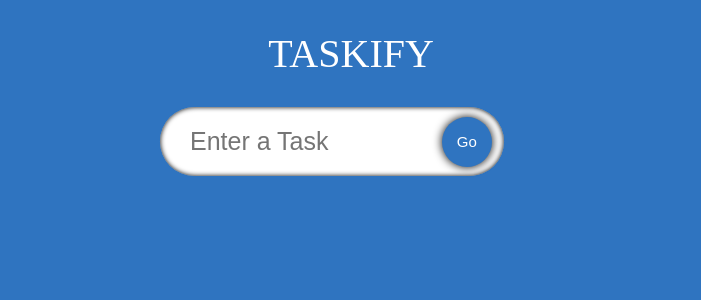
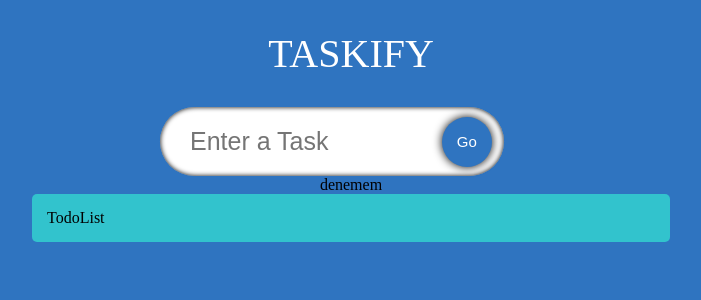
Before and after one commit to Msolmaz4/todoTyscript, a React (Create React App) app: page / in a window 1280 px wide. Shown: the top 300 px of the page, without its empty margins (289-990 px from the left). Built offline with nearby package versions, Linux system fonts and the light colour scheme; a web font is replaced by a local one.

Commit message:
single_todos

```diff
--- a/package.json
+++ b/package.json
@@ -12,6 +12,7 @@
     "@types/react-dom": "^18.2.17",
     "react": "^18.2.0",
     "react-dom": "^18.2.0",
+    "react-icons": "^4.12.0",
     "react-scripts": "5.0.1",
     "typescript": "^4.9.5",
     "web-vitals": "^2.1.4"
--- a/src/App.css
+++ b/src/App.css
@@ -1,6 +1,6 @@
 @import url('https://fonts.googleapis.com/css2?family=Catamaran:wght@700&family=Neucha&display=swap');
 
-.App {
+ .App {
   width: 100vw;
   min-height: 100vh;
   display: flex;
@@ -10,7 +10,7 @@
   font-family: "Neucha", cursive;
 }
 
-.heading {
+ .heading {
   text-transform: uppercase;
   font-size: 40px;
   margin: 30px 0;
--- a/src/App.tsx
+++ b/src/App.tsx
@@ -1,28 +1,34 @@
-import React, { useState } from "react";
+import React, {  useState } from "react";
 
 import "./App.css";
 import InputFeild from "./components/InputFeild";
 import { Todo } from "./components/model";
+import TodoList from "./components/TodoList";
 
 function App() {
   const [todo, setTodo] = useState<string>("");
   const [todos, setTodos] = useState<Todo[]>([]);
+
 
   const handleAdd = (e: React.FormEvent) => {
     e.preventDefault();
 
    if(todo){
     setTodos([...todos,{id:Date.now(),todo:todo,isDone:false}])
+    setTodo('')
    }
+  };
+  console.log(todos)
 
 
-
-  };
 
   return (
     <div className="App">
       <span className="heading"> TASKIFY</span>
       <InputFeild todo={todo} setTodo={setTodo} handleAdd={handleAdd} />
+      denemem
+     <TodoList todos= {todos} setTodos = {setTodos}/>
+
     </div>
   );
 }
--- a/src/components/InputFeild.tsx
+++ b/src/components/InputFeild.tsx
@@ -1,4 +1,4 @@
-import React from "react";
+import React, { useRef } from "react";
 import "./styles.css";
 
 interface Props {
@@ -8,10 +8,20 @@ interface Props {
 }
 
 const InputFeild: React.FC<Props> = ({ todo, setTodo,handleAdd }: Props) => {
+
+    const inputRef = useRef<HTMLInputElement>(null)
+
   return (
     <div>
-      <form className="input" onSubmit={handleAdd}>
+      <form className="input" onSubmit={(e)=>{
+        handleAdd(e)
+        inputRef.current?.blur()
+
+        // blur() fonksiyonu ise, bir HTML elementinin odak (focus) durumunu sonlandırır. Yani, bu fonksiyonu çağırdığınızda, ilgili input elementi odaklı durumdan çıkar ve herhangi bir kullanıcı etkileşimine yanıt vermez.
+
+    }}>
         <input
+          ref={inputRef}
           value={todo}
           onChange={(e) => setTodo(e.target.value)}
           type="input"
@@ -19,8 +29,8 @@ const InputFeild: React.FC<Props> = ({ todo, setTodo,handleAdd }: Props) => {
           className="input_box"
         />
         <button className="input_submit" type="submit">
-          {" "}
-          Go{" "}
+
+          Go
         </button>
       </form>
     </div>
--- /dev/null
+++ b/src/components/Single.tsx
@@ -0,0 +1,33 @@
+import React from 'react'
+import { CiEdit } from "react-icons/ci";
+import { MdDelete } from "react-icons/md";
+import { IoMdDoneAll } from "react-icons/io";
+import { Todo } from './model';
+import './styles.css'
+
+interface Props {
+    todo:Todo,
+    todos:Todo[],
+    setTodos:React.Dispatch<React.SetStateAction<Array<Todo>>>;
+
+}
+
+
+const Single= ({todo,todos,setTodos}:Props) => {
+  return (
+    <div>
+        <form action="" className='todos_single'>
+            <span className='todos_single--text'>
+                {todo.todo}
+            </span>
+            <div>
+               <span className='icon'><CiEdit /></span>
+               <span className='icon'><MdDelete /></span>
+               <span className='icon'><IoMdDoneAll /></span>
+            </div>
+        </form>
+    </div>
+  )
+}
+
+export default Single
--- /dev/null
+++ b/src/components/TodoList.tsx
@@ -0,0 +1,28 @@
+import React from 'react'
+import './styles.css'
+import { Todo } from './model'
+import Single from './Single';
+
+interface Props {
+
+    todos:Todo[],
+    setTodos:React.Dispatch<React.SetStateAction<Array<Todo>>>;
+}
+
+
+const TodoList:React.FC<Props> = ({todos,setTodos}:Props) => {
+  return (
+    <div className='todos'>TodoList
+     {todos?.map(todo => (
+       <Single
+        todo= {todo}
+        key={todo.id}
+        todos={todos}
+        setTodos= {setTodos}
+        />
+      ))}
+    </div>
+  )
+}
+
+export default TodoList
--- a/src/components/styles.css
+++ b/src/components/styles.css
@@ -40,3 +40,34 @@
     transform: scale(0.8);
     box-shadow: 0 0 5px black;
 }
+.todos {
+    border-radius: 5px;
+    display: flex;
+    flex-direction: column;
+    width: 47.5%;
+    padding: 15px;
+    background-color: rgb(50, 195, 205);
+  }
+.todos_single {
+    display: flex;
+  border-radius: 5px;
+  padding: 20px;
+  margin-top: 15px;
+  background-image: url("https://img.freepik.com/free-photo/crumpled-yellow-paper-background-close-up_60487-2390.jpg?size=626&ext=jpg");
+  transition: 0.2s;
+}
+.todos_single--text {
+    flex: 1;
+    padding: 5px;
+    border: none;
+  font-size: 20px;
+}
+.todos_single:hover{
+    box-shadow: 0 0 5px black;
+    transform: scale(1.03);
+}
+.icon {
+    margin-left: 10px;
+    font-size: 25px;
+    cursor: pointer;
+  }
```
Also changed, not shown: 1 other file (tests, documents, lock files or other folders).
